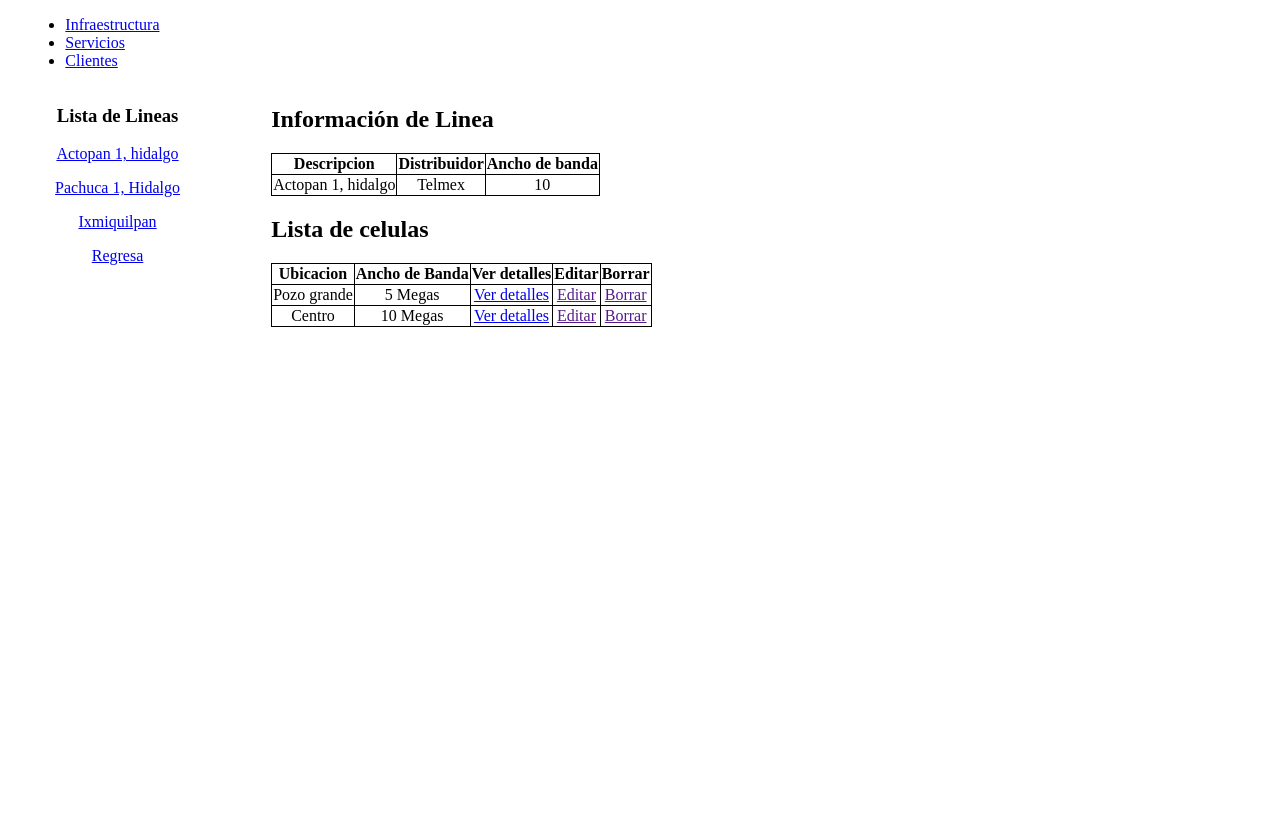
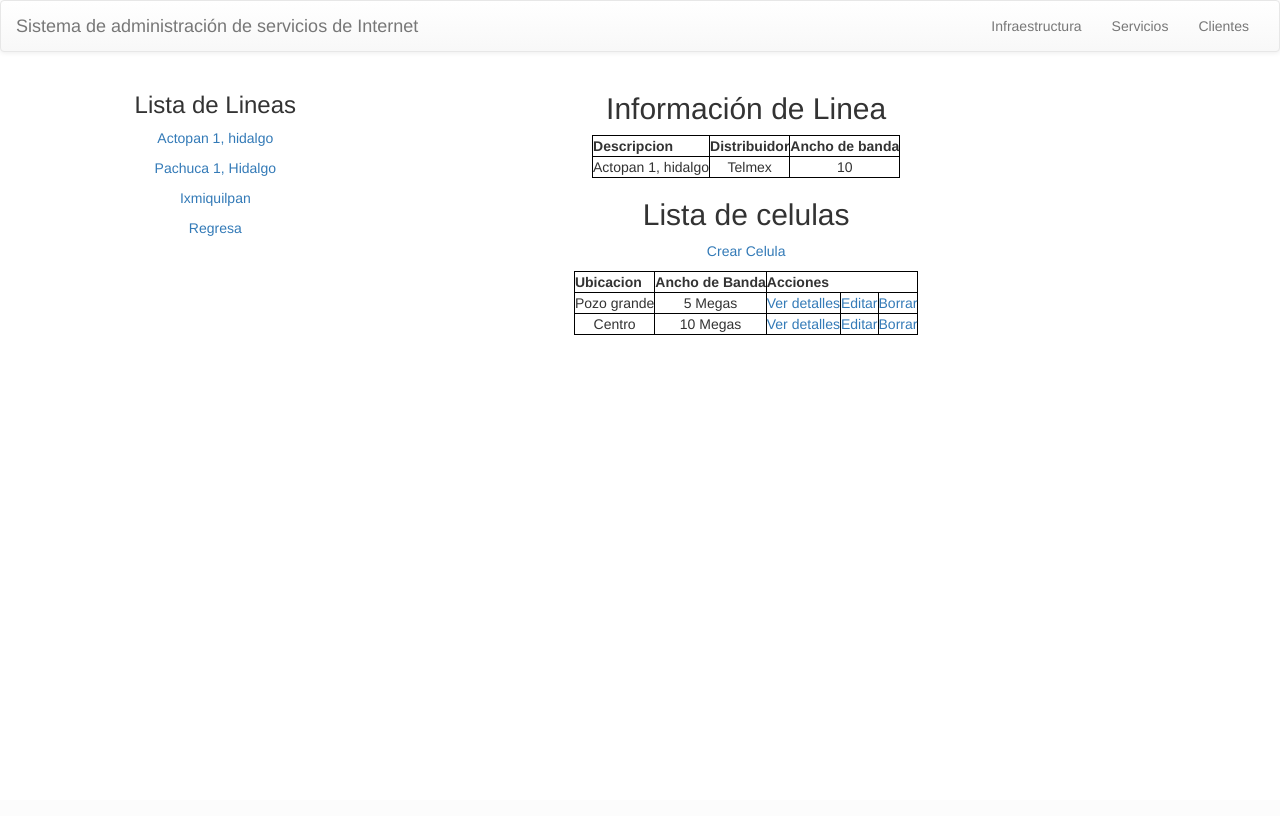
Before and after one commit to dxviidmg/ControlAntenas, a Django app: template infraestructura/templates/infraestructura/detailLinea.html in a window 1280 px wide. After the commit the page ends 335 px from the top, so only its background shows below. Run offline with Django 3.2, Linux system fonts and the light colour scheme; the template is opened without the code that fills it: values that come from a table or form of the project are taken from there, others are empty; data comes from the database, SQL or seed files in the repository; parts of the project's set-up code (start-up, migrations or seed data) failed here and were passed over; some libraries are stand-ins or nearby versions.

Commit message:
Anexo y configuracion de bootstrab y de botones agregar en todas los templates

```diff
--- a/clientes/templates/clientes/detailCliente.html
+++ b/clientes/templates/clientes/detailCliente.html
@@ -4,7 +4,7 @@
 
 {%block content%}
 
-	<h2>Datos de cliente</h2>
+	<h2>Datos generales</h2>
 	<p>Numero: {{user.pk}}</p>
 	<p>Nombre: {{user.first_name}}</p>
 	<p>Apellidos: {{user.last_name}}</p>
--- a/infraestructura/templates/infraestructura/detailLinea.html
+++ b/infraestructura/templates/infraestructura/detailLinea.html
@@ -6,15 +6,22 @@
 
 <div class="fdizquierda" align="center">
   <h3>Lista de Lineas</h3>
+
     {%for lin in lineas%}
       <p><a <a href="{%url 'infraestructura:detailLineaAndlistCelulas' lin.pk%}">{{lin.descripcion}}</a></p>
+
     {%empty%}
+
       <p>No existen lineas</p>
+
     {%endfor%}
+
   <p><a href="{%url 'infraestructura:listLineas'%}">Regresa</a></p>
 </div>
 <div class="fdderecha">
+
 <h2>Información de Linea</h2>
+
   <table>
     <tr>
       <th>Descripcion</th>
@@ -31,12 +38,15 @@
     <tr>
       <th>Ubicacion</th>
       <th>Ancho de Banda</th>
-      <th>Ver detalles</th>
-      <th>Editar</th>
-      <th>Borrar</th>
+      <th colspan="3" >Acciones</th>
     </tr>
   <h2>Lista de celulas</h2>
+
+    <a href="">Crear Celula</a>
+    <p>
+
   {%for celula in celulas%}
+
     <tr>
       <td>{{celula.ubicacion}}</td>
       <td>{{celula.ancho_de_banda}} Megas</td>
@@ -44,10 +54,14 @@
       <td><a href="">Editar</a></td>
       <td><a href="">Borrar</a></td>
     </tr>
+
   {%empty%}
+
   </table>
   <h2>Vacio</h2>
+
   {%endfor%}
+
 </div>
 
 {%endblock content%}
--- a/infraestructura/templates/infraestructura/listLineas.html
+++ b/infraestructura/templates/infraestructura/listLineas.html
@@ -6,6 +6,9 @@
 
  	<h1>Lista de Lineas</h1>
 
+ 		<a href="">Crear Linea</a>
+ 		<p>
+
 		<table>
 			<tr>
 				<th>Descripcion</th>
@@ -13,8 +16,7 @@
 				<th>Ancho de Banda</th>
 				<th>Costo</th>
 				<th>Proximo pago</th>
-				<th>Editar</th>
-				<th>Borrar</th>
+				<th colspan="3" >Acciones</th>
 			</tr>
 
 		{%for linea in lineas%}
--- a/static/css/base.css
+++ b/static/css/base.css
@@ -1,12 +1,16 @@
 html, body{
   height: 100%;
-  margin-right: 1%;
-  margin-left: 1%;
+  margin-right: 0%;
+  margin-left: 0%;
 }
 table, th, td {
     border: 1px solid black;
     border-collapse: collapse;
     text-align: center;
 }
-.fdizquierda {float: left; width: 15%;}
-.fdderecha {float: right; width: 80%;}
+.fdizquierda {
+	float: left; width: 20%;
+}
+.fdderecha {
+	float: right; width: 80%;
+}
--- a/templates/base.html
+++ b/templates/base.html
@@ -2,17 +2,33 @@
 <!DOCTYPE html>
 <html>
 <head>
+
 	<title>{%block title%}{%endblock title%}</title>
 	<link rel="stylesheet" type="text/css" href="{%static 'css/base.css'%}">
+
+	<link rel="stylesheet" href="https://maxcdn.bootstrapcdn.com/bootstrap/3.3.7/css/bootstrap.min.css" integrity="sha384-BVYiiSIFeK1dGmJRAkycuHAHRg32OmUcww7on3RYdg4Va+PmSTsz/K68vbdEjh4u" crossorigin="anonymous">
+	<!-- Optional theme -->
+	<link rel="stylesheet" href="https://maxcdn.bootstrapcdn.com/bootstrap/3.3.7/css/bootstrap-theme.min.css" integrity="sha384-rHyoN1iRsVXV4nD0JutlnGaslCJuC7uwjduW9SVrLvRYooPp2bWYgmgJQIXwl/Sp" crossorigin="anonymous">
+
 </head>
 <body>
-	<nav>
-		<ul>
-			<li><a href="{%url 'infraestructura:listLineas'%}">Infraestructura</a></li>
-			<li><a href="{%url 'servicio:listServicios'%}">Servicios</a></li>
-			<li><a href="{%url 'clientes:listClientes'%}">Clientes</a></li>
-		</ul>
+	<nav class="navbar navbar-default">
+	  	<div class="container-fluid">
+	 		<a class="navbar-brand" href="#">Sistema de administración de servicios de Internet</a>
+	    	<div class="collapse navbar-collapse" id="bs-example-navbar-collapse-1">
+	      		<ul class="nav navbar-nav navbar-right">
+	       			<li><a href="{%url 'infraestructura:listLineas'%}">Infraestructura</a></li>
+	        		<li><a href="{%url 'servicio:listServicios'%}">Servicios</a></li>
+	        		<li><a href="{%url 'clientes:listClientes'%}">Clientes</a></li>
+	      		</ul>
+	    	</div>
+	 	</div>
 	</nav>
-	{%block content%}{%endblock content%}
+
+	<div class="row">
+		<div class="col-md-10 col-md-offset-1 center" align="center">{%block content%}{%endblock content%}</div>
+	</div>
+
+	<script src="https://maxcdn.bootstrapcdn.com/bootstrap/3.3.7/js/bootstrap.min.js" integrity="sha384-Tc5IQib027qvyjSMfHjOMaLkfuWVxZxUPnCJA7l2mCWNIpG9mGCD8wGNIcPD7Txa" crossorigin="anonymous"></script>
 </body>
 </html>
```
Also changed, not shown: clientes/templates/clientes/listClientes.html (+10 -3 lines), infraestructura/templates/infraestructura/detailCelula.html (+18 -11 lines), servicio/templates/servicio/listServicios.html (+12 -1 lines).
